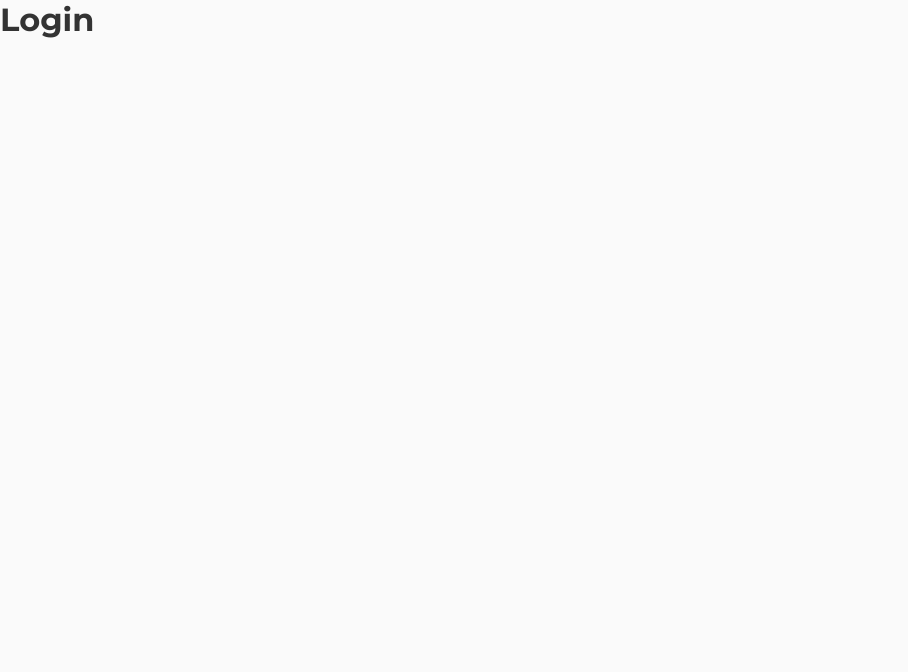
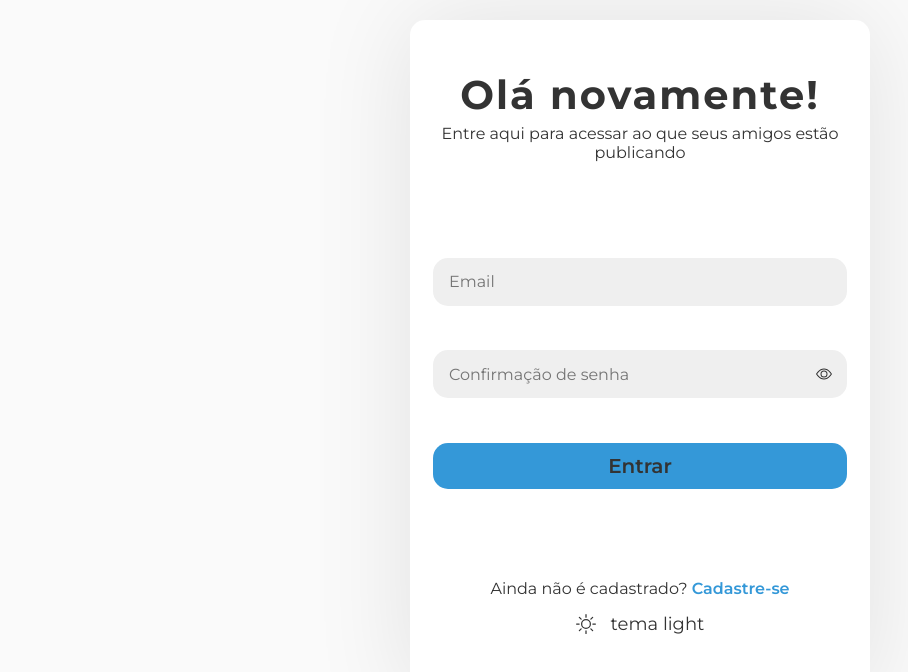
Before and after one commit to mateuscorreiaazevedo/insta-clone, a React (Vite) app: page /login in a window 1280 px wide. Shown: the top 672 px of the page, without its empty margins (0-908 px from the left). Built offline with nearby package versions, Linux system fonts and the light colour scheme.

Commit message:
chore: login page componentization and registration page componentization adjustments

```diff
--- a/src/pages/public/login/index.tsx
+++ b/src/pages/public/login/index.tsx
@@ -1,11 +1,46 @@
+import { AuthForm } from '../../../components/forms/auth-forms'
+import { ThemeSwitcher } from '../../../components/ui/theme'
+import { useAuth } from '../../../contexts/auth-context'
+import { useSetValue } from '../../../hooks/set-value'
+import { Main } from '../../../components/ui/main'
+import { UserLogin } from '../../../types/user'
+import * as S from './style'
 import React from 'react'
 
+const initialValue: UserLogin = {
+  email: '',
+  password: ''
+}
+
 export const LoginPage = () => {
+  const { error, loading, handleLogin } = useAuth()
+  const { setValue, values } = useSetValue<UserLogin>(initialValue)
+
   return (
-    <main>
-      <h1>
-        Login
-      </h1>
-    </main>
+    <Main style={{ justifyContent: 'center', alignItems: 'center' }}>
+      <S.Content>
+        <S.Section>
+          <S.Title>Olá novamente!</S.Title>
+          <S.SubTitle>
+            Entre aqui para acessar ao que seus amigos estão publicando
+          </S.SubTitle>
+        </S.Section>
+        <S.Section>
+          <AuthForm
+            type='login'
+            error={error}
+            loading={loading}
+            submit={(e) => handleLogin(e, values)}
+            setValue={setValue}
+          />
+        </S.Section>
+        <S.Section>
+          <p>
+            Ainda não é cadastrado? <S.LinkTo to='/register'>Cadastre-se</S.LinkTo>
+          </p>
+          <ThemeSwitcher/>
+        </S.Section>
+      </S.Content>
+    </Main>
   )
 }
--- /dev/null
+++ b/src/pages/public/login/style.ts
@@ -0,0 +1,53 @@
+import styled from 'styled-components'
+import { Link } from 'react-router-dom'
+
+export const LinkTo = styled(Link)`
+  text-decoration: none;
+  font-weight: 600;
+  color: ${({ theme }) => theme.colors.blue};
+  transition: letter-spacing 600ms;
+  &:hover {
+    letter-spacing: 2px;
+  }
+`
+
+export const Content = styled.article`
+  box-shadow: 0 0 100px rgba(0,0,0,0.1);
+  display: flex;
+  flex-direction: column;
+  align-items: center;
+  justify-content: space-between;
+  width: 460px;
+  height: 680px;
+  padding: 50px 0;
+  background: ${({ theme }) => theme.colors.primary};
+  border-radius: 15px;
+  @media (max-width: 425px) {
+    width: 100%;
+    height: 100vh;
+    border-radius: 0;
+    padding: 12vh 0;
+  }
+`
+
+export const Section = styled.section`
+  width: 100%;
+  display: flex;
+  flex-direction: column;
+  align-items: center;
+`
+
+export const Title = styled.h1`
+  cursor: default;
+  font-size: 4rem;
+  letter-spacing: 2px;
+  transition: color 600ms;
+  &:hover {
+    color: ${({ theme }) => theme.colors.blue};
+  }
+`
+
+export const SubTitle = styled.div`
+  text-align: center;
+  margin: 5px;
+`
--- a/src/pages/public/register/index.tsx
+++ b/src/pages/public/register/index.tsx
@@ -1,11 +1,10 @@
 import { AuthForm } from '../../../components/forms/auth-forms'
-import { useTheme } from '../../../contexts/theme-context'
+import { ThemeSwitcher } from '../../../components/ui/theme'
 import { useAuth } from '../../../contexts/auth-context'
-import { BsSun, BsMoon } from 'react-icons/bs'
+import { useSetValue } from '../../../hooks/set-value'
+import { UserRequest } from '../../../types/user'
 import * as S from './style'
 import React from 'react'
-import { useSetValue } from '../../../hooks/set-value'
-import { UserRequest } from '../../../types/user'
 
 const initialValue: UserRequest = {
   userName: '',
@@ -17,9 +16,6 @@ const initialValue: UserRequest = {
 export const RegisterPage = () => {
   const { setValue, values } = useSetValue<UserRequest>(initialValue)
   const { handleRegister, error, loading } = useAuth()
-  const { handleTheme, theme } = useTheme()
-
-  console.log(values)
 
   return (
     <S.Main>
@@ -44,9 +40,7 @@ export const RegisterPage = () => {
           <p>
             Já possui uma conta? <S.LinkTo to='/login'>Entre aqui</S.LinkTo>
           </p>
-          <S.SwitchTheme onClick={handleTheme}>
-            {theme.title === 'light' ? <BsSun/> : <BsMoon/>} tema {theme.title}
-          </S.SwitchTheme>
+          <ThemeSwitcher/>
         </S.Section>
       </S.Container>
     </S.Main>
--- a/src/pages/public/register/style.ts
+++ b/src/pages/public/register/style.ts
@@ -5,12 +5,13 @@ export const Main = styled.main`
   display: flex;
   align-items: center;
   justify-content: center;
-  height: 100vh;
+  height: 90vh;
   width: 100vw;
   transition: color 600ms;
 `
 
 export const Container = styled.article`
+  box-shadow: 0 0 100px rgba(0,0,0,0.1);
   display: flex;
   flex-direction: column;
   align-items: center;
@@ -26,29 +27,6 @@ export const Container = styled.article`
     height: 100vh;
     border-radius: 0;
     padding: 12vh 0;
-  }
-`
-
-export const SwitchTheme = styled.span`
-  cursor: pointer;
-  font-size: 1.8rem;
-  display: flex;
-  align-items: center;
-  justify-content: center;
-  gap: 15px;
-  margin: 15px 0;
-  transition: letter-spacing 400ms;
-  &:hover {
-    letter-spacing: 2px;
-  }
-  svg {
-    font-size: 2rem;
-    animation: switch-theme 400ms;
-    @keyframes switch-theme {
-      from {
-        transform: scale(0);
-      }
-    }
   }
 `
 
```
